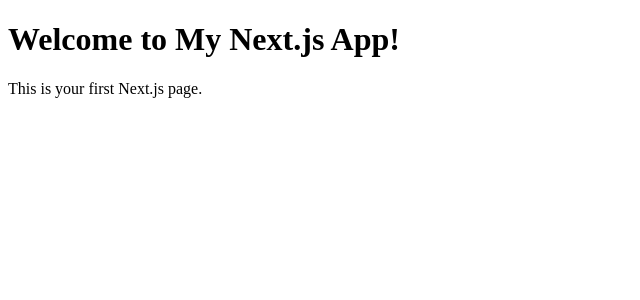
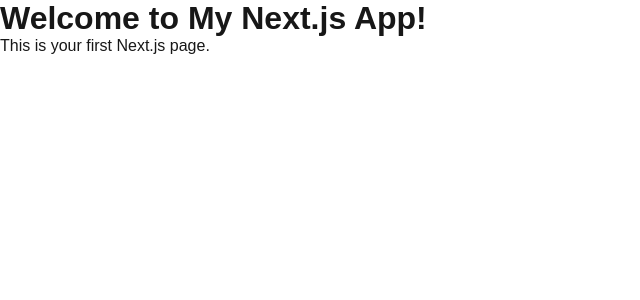
Before and after one commit to dianalejandra/react-jumpstart-course, a Next.js app: page / in a window 1280 px wide. Shown: the top 300 px of the page, without its empty margins (0-640 px from the left). Built offline with nearby package versions, Linux system fonts and the light colour scheme.

Commit message:
adding styles

```diff
--- a/src/app/globals.css
+++ b/src/app/globals.css
@@ -1,3 +1,46 @@
+:root {
+  --background: #ffffff;
+  --foreground: #171717;
+}
+
+@media (prefers-color-scheme: dark) {
+  :root {
+    --background: #0a0a0a;
+    --foreground: #ededed;
+  }
+}
+
+html,
+body {
+  max-width: 100vw;
+  overflow-x: hidden;
+}
+
+body {
+  color: var(--foreground);
+  background: var(--background);
+  font-family: Arial, Helvetica, sans-serif;
+  -webkit-font-smoothing: antialiased;
+  -moz-osx-font-smoothing: grayscale;
+}
+
+* {
+  box-sizing: border-box;
+  padding: 0;
+  margin: 0;
+}
+
+a {
+  color: inherit;
+  text-decoration: none;
+}
+
+@media (prefers-color-scheme: dark) {
+  html {
+    color-scheme: dark;
+  }
+}
+
 .container {
   padding: 0 2rem;
   }
--- a/src/app/page.js
+++ b/src/app/page.js
@@ -1,9 +1,12 @@
 import React from 'react';
+import styles from './globals.css';
 const Home = () => {
   return (
-    <div>
-      <h1>Welcome to My Next.js App!</h1>
-      <p>This is your first Next.js page.</p>
+    <div className={styles.container}>
+      <main className={styles.main}>
+        <h1 className={styles.title}>Welcome to My Next.js App!</h1>
+        <p className={styles.description}>This is your first Next.js page.</p>
+      </main>
     </div>
   );
 };
```
Lines whose indentation alone changed are shown as unchanged.
